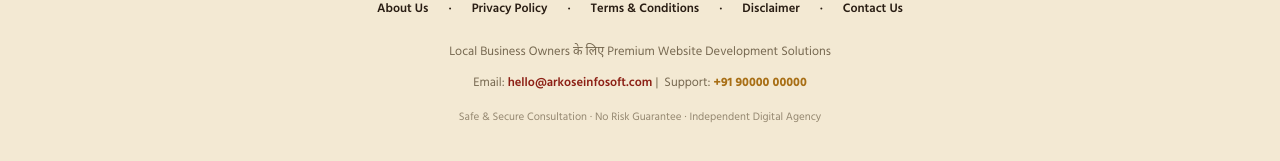
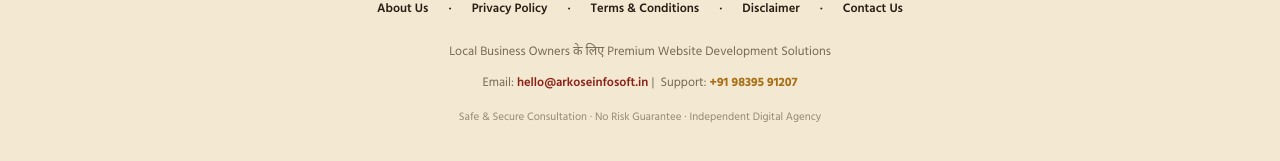
Before and after one commit to arkoseinfosoft-lang/arkose-999-landing-page, a React (Vite) app: page / in a window 1280 px wide. Shown: the part 7916-8077 px from the top of the page. Built offline with nearby package versions, Linux system fonts and the light colour scheme; a web font is replaced by a local one.

Commit message:
changing the footer

```diff
--- a/src/components/Footer.tsx
+++ b/src/components/Footer.tsx
@@ -32,10 +32,10 @@
         </div>
         <div className="text-[12.5px]">
           Email:{" "}
-          <a href="mailto:hello@arkoseinfosoft.com" className="font-semibold text-red-deep">
-            hello@arkoseinfosoft.com
+          <a href="mailto:hello@arkoseinfosoft.in" className="font-semibold text-red-deep">
+            hello@arkoseinfosoft.in
           </a>
-          &nbsp;|&nbsp; Support: <span className="font-bold text-gold-deep">+91 90000 00000</span>
+          &nbsp;|&nbsp; Support: <span className="font-bold text-gold-deep">+91 98395 91207</span>
         </div>
         <div className="mt-4 text-[11px] opacity-75">
           Safe &amp; Secure Consultation · No Risk Guarantee · Independent Digital Agency
```
